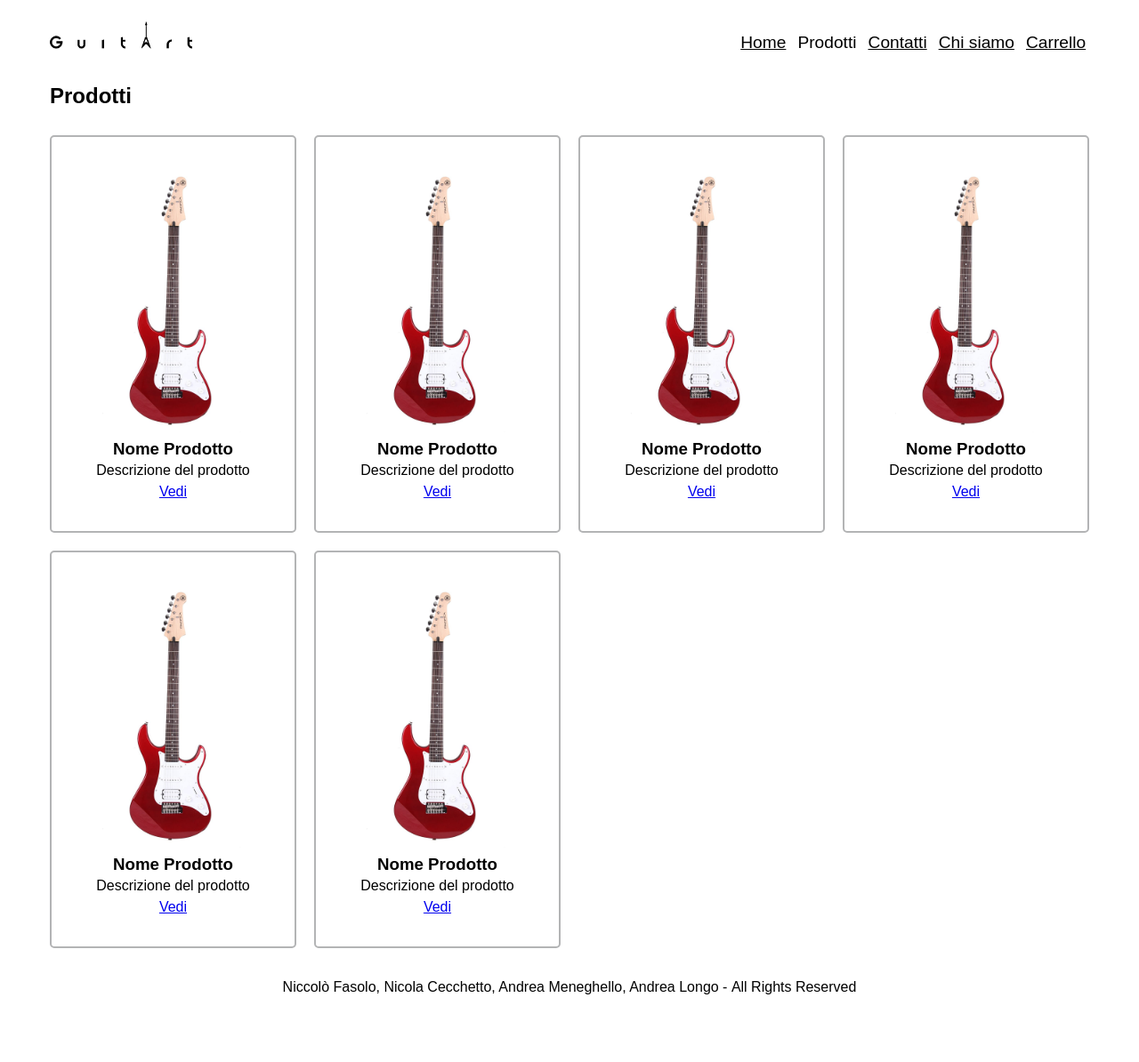
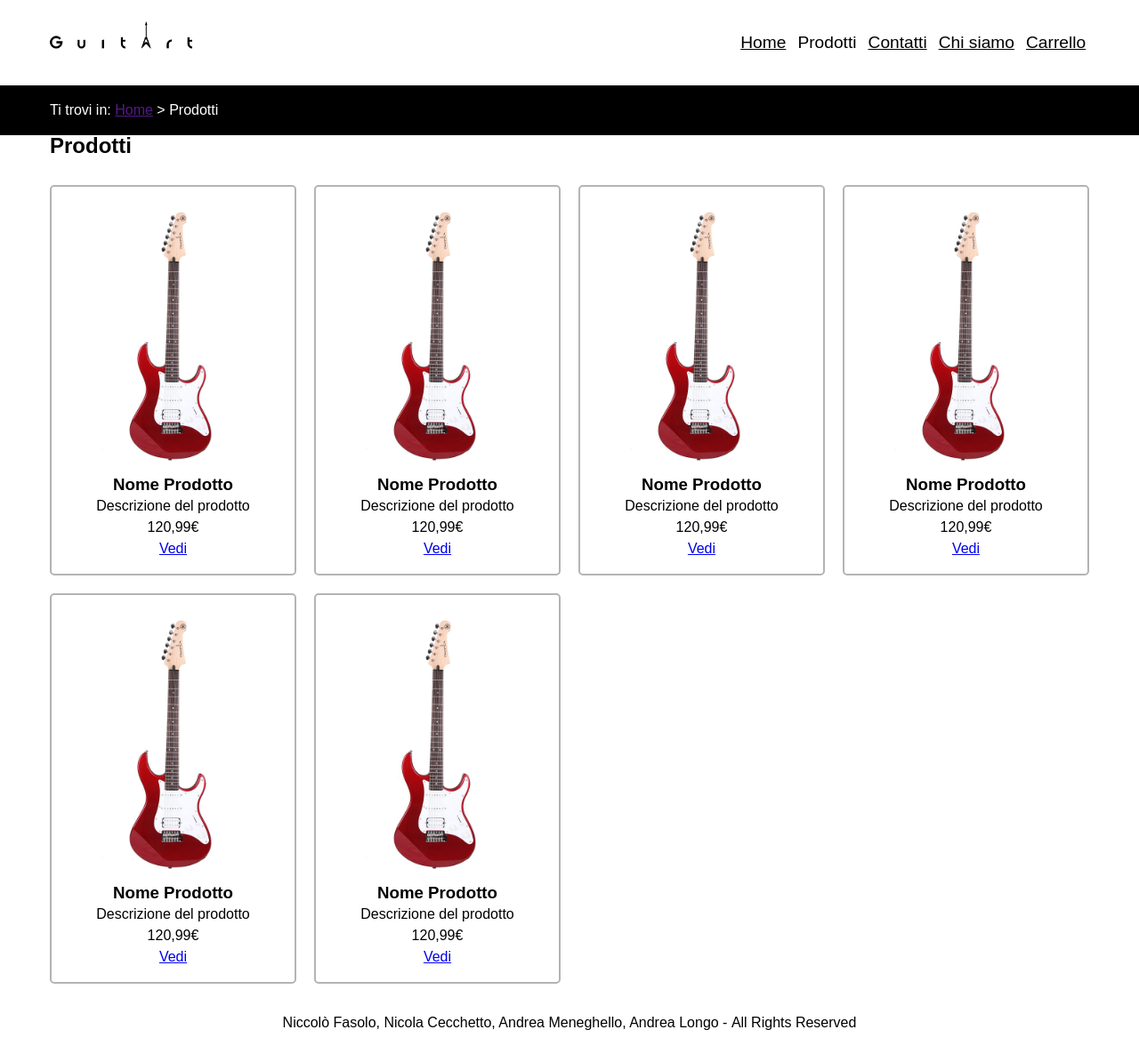
Before and after one commit to TecWeb-GuitArt/GuitArtWebSite, a PHP site: page /products.html in a window 1280 px wide. Shown: the whole page at 89% size. Before the commit the page ends 1118 px from the top, so only its background shows below. Run offline with PHP 8.4, Linux system fonts and the light colour scheme.

Commit message:
added breadcrumb and modified products design

```diff
--- a/mini.css
+++ b/mini.css
@@ -32,10 +32,6 @@ header nav li {
         grid-template-columns: repeat(auto-fill, minmax(20ch,1fr));
     }
 
-    .prodotti li {
-        padding: 1em;
-    }
-
     .prodotti li img {
         height: 225px;
         width: 150px;
--- a/products.css
+++ b/products.css
@@ -17,7 +17,7 @@ main {
 }
 
 .prodotti li {
-    padding: 2em;
+    padding: 1em;
     border: 2px solid #b3b4b5;
     border-radius: 5px;
     text-align: center;
--- a/products.html
+++ b/products.html
@@ -21,6 +21,9 @@
                 </ul>
             </nav>
         </header>
+        <nav id="breadcrumb">
+            <p>Ti trovi in: <a href="">Home</a>  &gt;  Prodotti</p>
+        </nav>
         <main>
             <h2>Prodotti</h2>
             <ul class="prodotti">
@@ -28,36 +31,42 @@
                     <img src="./images/guitar_product.jpeg" height="150px" width="100px" alt="" />
                     <h3>Nome Prodotto</h3>
                     <p>Descrizione del prodotto</p>
+                    <p>120,99€</p>
                     <a href="#">Vedi</a>
                 </li>
                 <li>
                     <img src="./images/guitar_product.jpeg" height="300px" width="200px" alt="" />
                     <h3>Nome Prodotto</h3>
                     <p>Descrizione del prodotto</p>
+                    <p>120,99€</p>
                     <a href="#">Vedi</a>
                 </li>
                 <li>
                     <img src="./images/guitar_product.jpeg" height="300px" width="200px" alt="" />
                     <h3>Nome Prodotto</h3>
                     <p>Descrizione del prodotto</p>
+                    <p>120,99€</p>
                     <a href="#">Vedi</a>
                 </li>
                 <li>
                     <img src="./images/guitar_product.jpeg" height="300px" width="200px" alt="" />
                     <h3>Nome Prodotto</h3>
                     <p>Descrizione del prodotto</p>
+                    <p>120,99€</p>
                     <a href="#">Vedi</a>
                 </li>
                 <li>
                     <img src="./images/guitar_product.jpeg" height="300px" width="200px" alt="" />
                     <h3>Nome Prodotto</h3>
                     <p>Descrizione del prodotto</p>
+                    <p>120,99€</p>
                     <a href="#">Vedi</a>
                 </li>
                 <li>
                     <img src="./images/guitar_product.jpeg" height="300px" width="200px" alt="" />
                     <h3>Nome Prodotto</h3>
                     <p>Descrizione del prodotto</p>
+                    <p>120,99€</p>
                     <a href="#">Vedi</a>
                 </li>
             </ul>
--- a/style.css
+++ b/style.css
@@ -75,10 +75,21 @@ header nav a:visited {
 } */
 
 /*
+====== SEZIONE BREADCRUMB ======
+*/
+
+#breadcrumb {
+    padding: 1em 0em 1em 3.5em;
+    color: var(--contenttxtcolor);
+    background-color: var(--contentbgcolor);
+}
+
+/*
 ====== SEZIONE MAIN ======
 */
 
 main {
+    padding-top: 1em;
     background-color: var(--contentbgcolor);
     color: var(--contenttxtcolor);
 }
```
